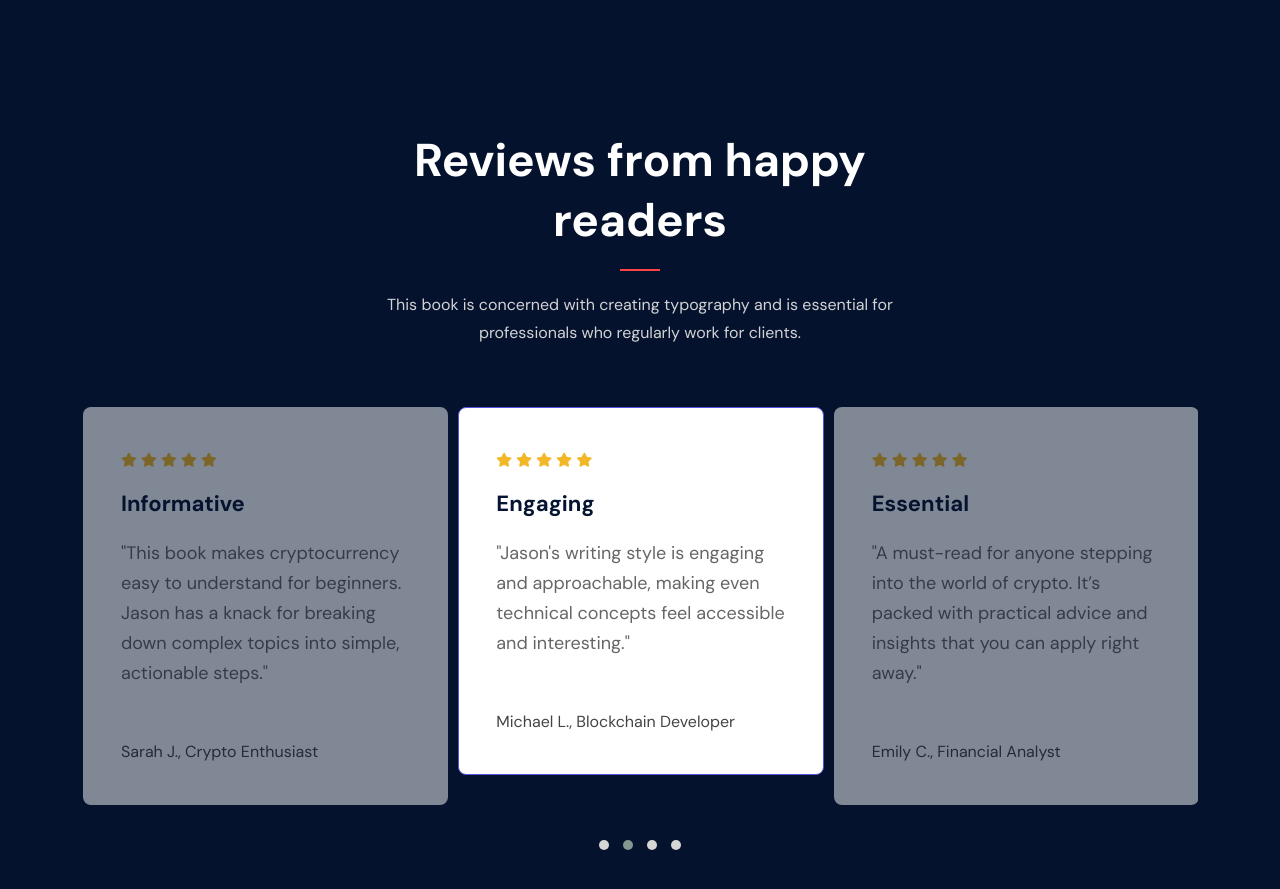
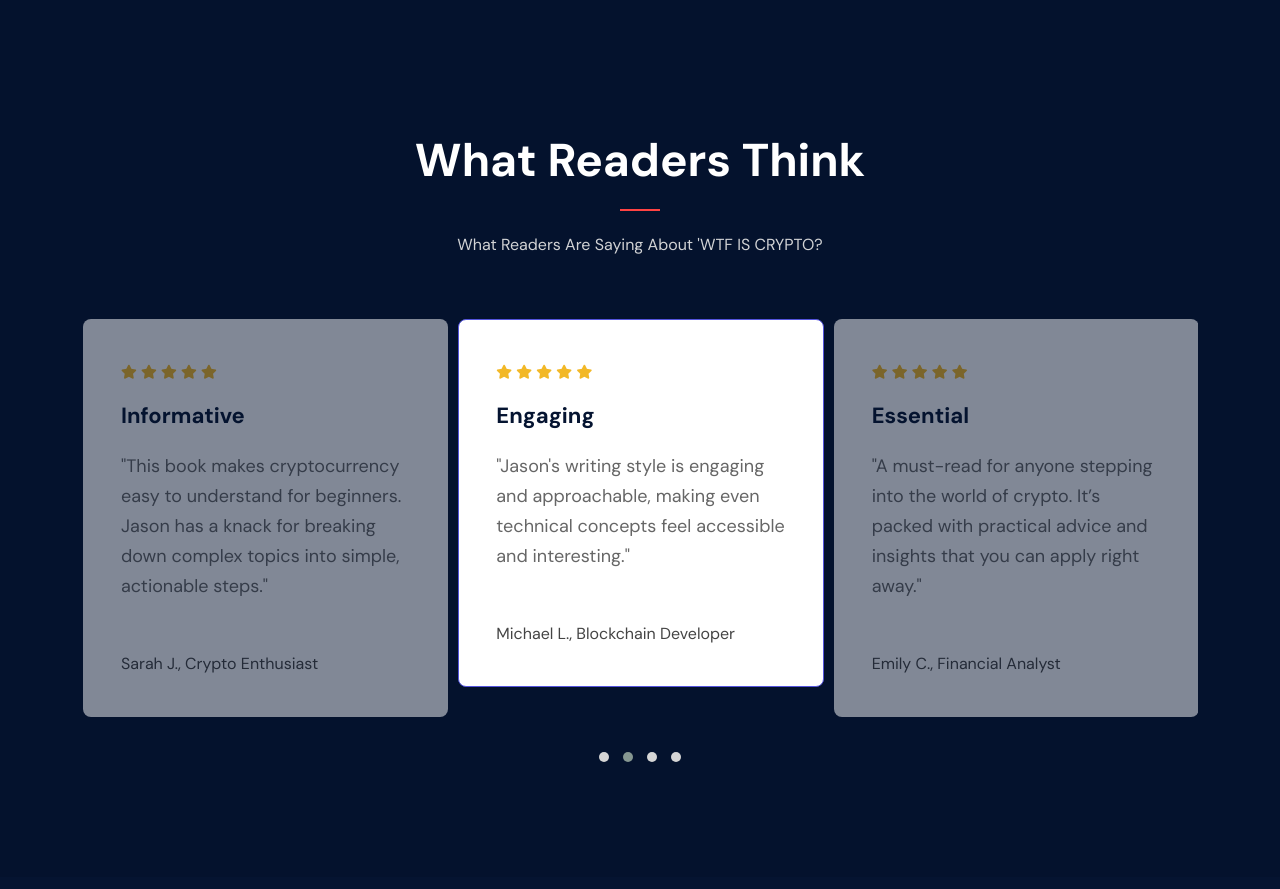
Before and after one commit to jasonansellto/wtfiscrypto, a plain HTML site: page index.html in a window 1280 px wide. Shown: the part 5800-6689 px from the top of the page. Drawn offline with Linux system fonts and the light colour scheme; files whose address does not match are found by name.

Commit message:
Add files via upload

```diff
--- a/index.html
+++ b/index.html
@@ -453,8 +453,8 @@
         <div class="row justify-content-center">
             <div class="col-lg-8 col-xl-6">
                 <div class="section-heading center-heading text-center mb-60">
-                    <h3 class="heading-title">Reviews from happy readers</h3>
-                    <p>This book is concerned with creating typography and is essential for professionals who regularly work for clients.</p>
+                    <h3 class="heading-title">What Readers Think</h3>
+                    <p>What Readers Are Saying About 'WTF IS CRYPTO?</p>
                 </div>
             </div>
         </div>
```
